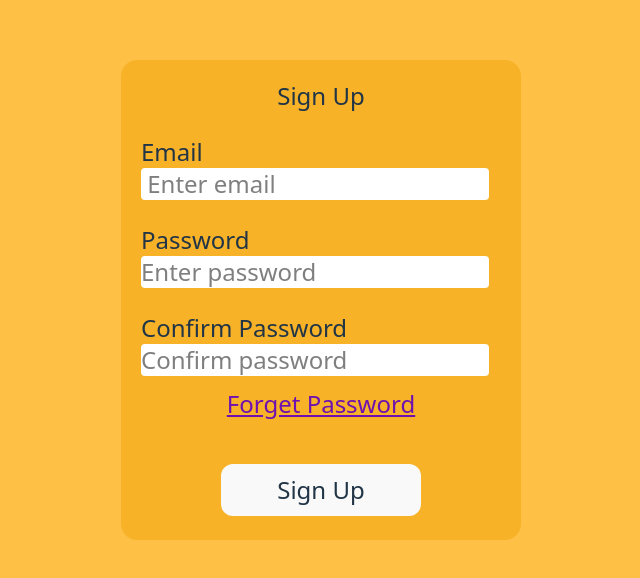
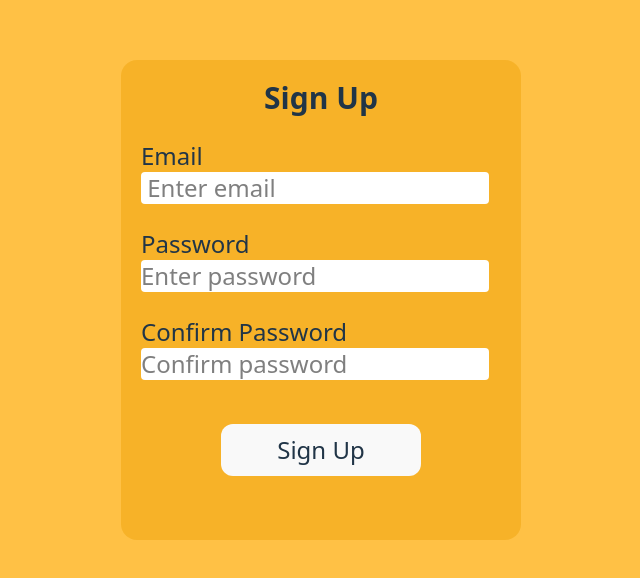
Before and after one commit to wanderer-cyber/Jotly, a React (Vite) app in the folder frontend/: page /signup in a window 1280 px wide. Shown: the part 140-718 px from the top of the page, without its empty margins (319-959 px from the left). Built offline with nearby package versions, Linux system fonts and the light colour scheme; a web font is replaced by a local one.

Commit message:
Fronted Changes'

```diff
--- a/frontend/src/components/Login.jsx
+++ b/frontend/src/components/Login.jsx
@@ -43,7 +43,7 @@ function Login({loginUser}) {
         <h1 className="text-3xl font-bold">Login Page</h1>
         <form
           onSubmit={handleSubmit}
-          className="bg-[#f0a40d]/50 h-100 w-100 flex flex-col rounded-xl">
+          className="bg-[#f0a40d]/50 h-100 w-100 flex flex-col rounded-xl ">
             <div className="flex flex-col items-cent">
               <label className="ml-5 mt-20">Email</label>
               <input
--- a/frontend/src/components/Signup.jsx
+++ b/frontend/src/components/Signup.jsx
@@ -35,10 +35,10 @@ const Signin = ({registerUser}) => {
     <section>
       <div className="flex flex-col text-2xl items-center justify-center">
         <form
-          className="flex flex-col bg-[#f0a40d]/50  h-120 w-100 mt-50 rounded-2xl items-center space-y-1 "
+          className="flex flex-col bg-[#f0a40d]/50 lg:h-120 lg:w-100 md:h-120 md:w-100 sm:h-120 sm:w-90 h-100 w-90 mt-50 rounded-2xl items-center space-y-1 "
           onSubmit={handleSubmit}
         >
-          <h1 className="pt-5 text-2xl">Sign Up</h1>
+          <h1 className="pt-5 text-3xl font-bold">Sign Up</h1>
           <div className="flex flex-col mt-5 pl-5 pr-8 rounded-2xl">
             <label>Email</label>
             <input
@@ -66,9 +66,6 @@ const Signin = ({registerUser}) => {
               value={confirmpassword} onChange={e=>setConfirmPassword(e.target.value)}
             />
           </div>
-          <a href="#" className="underline text-purple-800 pt-2">
-            Forget Password
-          </a>
           <button
             className="m-10
             bg-[#2630b1] rounded-xl  w-50 p-2
```
